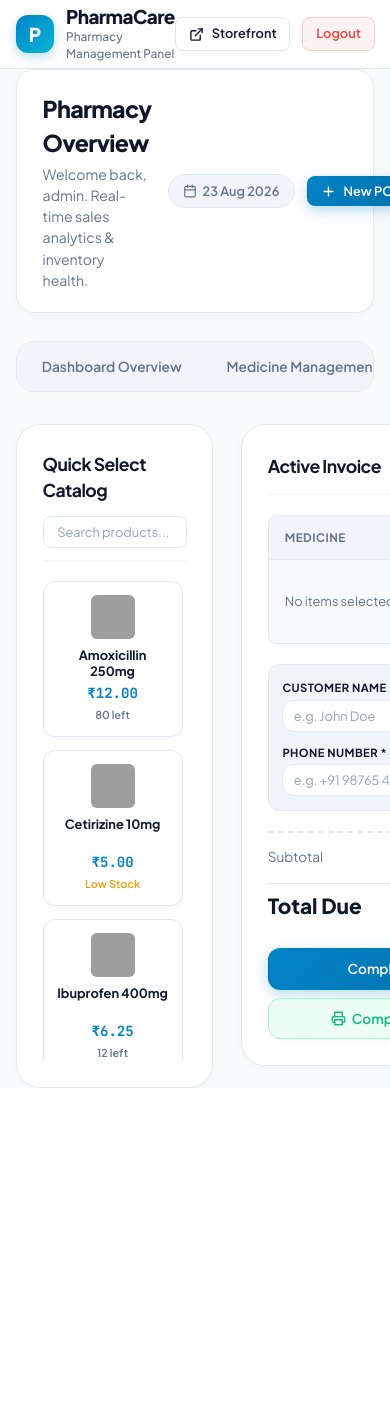
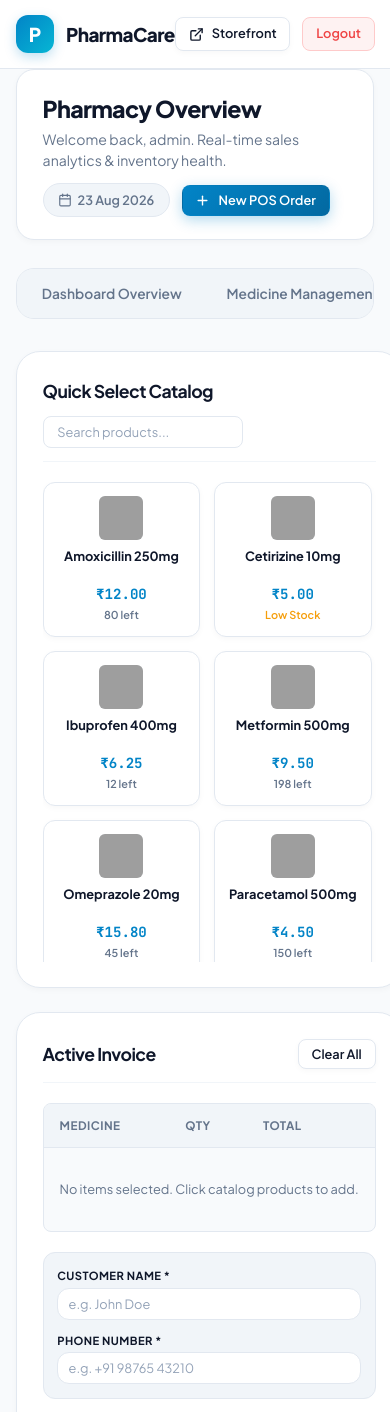
Before and after one commit to ashonbaiju/PHARMACY, a PHP site: page /dashboard.php in a window 390 px wide, after a click on "New POS Order"; the page is wider, and only the part inside the window is pictured. Shown: the top 1412 px of that part. Before the commit the page ends 1088 px from the top of that part, so only its background shows below. Run offline with PHP 8.4, Linux system fonts and the light colour scheme; a user stored in the database is signed in; data comes from the database, SQL or seed files in the repository; some libraries are stand-ins or nearby versions; grey boxes are pictures that could not be loaded.

Commit message:
Enhance mobile responsiveness on Billing POS grid and headers

```diff
--- a/assets/css/style.css
+++ b/assets/css/style.css
@@ -980,7 +980,19 @@ textarea.form-control {
 }
 
 /* Responsive Media Queries */
+.pos-billing-grid {
+  display: grid;
+  grid-template-columns: 1.4fr 1fr;
+  gap: 1.75rem;
+  align-items: start;
+}
+
 @media (max-width: 900px) {
+  .pos-billing-grid {
+    grid-template-columns: 1fr;
+    gap: 1.5rem;
+  }
+
   .pos-container {
     grid-template-columns: 1fr;
   }
@@ -995,3 +1007,17 @@ textarea.form-control {
     grid-template-columns: 1fr;
   }
 }
+
+@media (max-width: 600px) {
+  .greeting-banner {
+    flex-direction: column;
+    align-items: flex-start;
+    gap: 0.75rem;
+  }
+}
+
+@media (max-width: 480px) {
+  .brand-text p {
+    display: none;
+  }
+}
--- a/dashboard.php
+++ b/dashboard.php
@@ -238,7 +238,7 @@ $formattedDate = date('d M Y');
              TAB 2: BILLING & POS (POINT OF SALE)
              =================================================================== -->
         <div id="pos-tab" class="tab-pane">
-            <div style="display: grid; grid-template-columns: 1.4fr 1fr; gap: 1.75rem; align-items: start;">
+            <div class="pos-billing-grid">
 
                 <!-- Left Column: Quick Select Product Catalog Grid -->
                 <div class="panel" style="margin-bottom: 0;">
```
